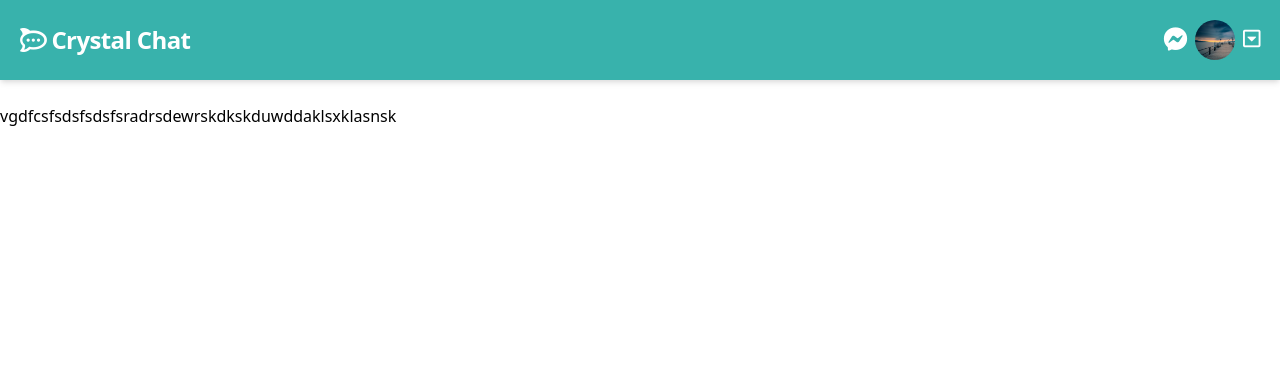
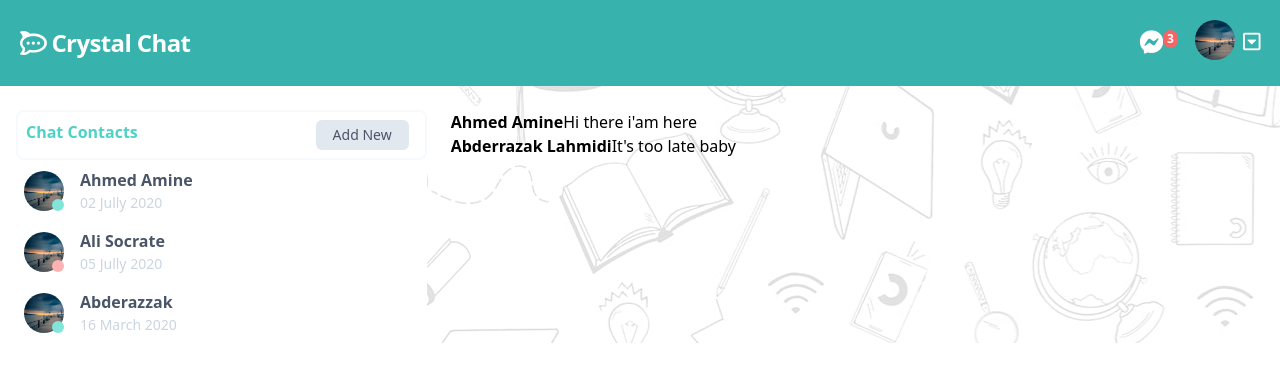
Before and after one commit to Hoummani/crystal-chat, a React (Create React App) app in the folder chat-ui/: page /home in a window 1280 px wide. Shown: the top 382 px of the page. Built offline with nearby package versions, Linux system fonts and the light colour scheme.

Commit message:
creating home components ui

```diff
--- /dev/null
+++ b/chat-ui/src/components/core/AccountDropDown.js
@@ -0,0 +1,77 @@
+/* eslint-disable jsx-a11y/anchor-is-valid */
+import React, { useState } from 'react';
+
+export function AccountDropDown() {
+
+  // states
+  const [isDroped, setIsDroped] = useState(false);
+  return (
+    <div
+      className="relative"
+      onMouseEnter={() => {
+        setIsDroped(true);
+      }}
+    >
+      <div
+        className="text-white ml-2 cursor-pointer"
+      >
+        <button
+          className="focus:outline-none"
+          type="button"
+          onClick={() => {
+            setIsDroped(!isDroped);
+          }}
+        >
+          <i
+            className="far fa-caret-square-down font-semibold text-xl tracking-tight"
+          />
+        </button>
+        <>
+          {isDroped ? (
+            <div
+              className="w-48 mt-2 py-2 shadow-md absolute right-0 bg-white rounded"
+              onMouseLeave={() => {
+                setIsDroped(false);
+              }}
+            >
+              <a
+                href="#"
+                className="block px-4 py-2 text-gray-700 font-bold text-sm
+                  hover:bg-teal-400 hover:text-white"
+              >
+                <i
+                  className="fas fa-user-circle text-gray-700 text-sm"
+                  style={{marginRight: '4px'}}
+                />
+                Profile
+              </a>
+              <a
+                href="#"
+                className="block px-4 py-2 text-gray-700 font-bold text-sm
+                  hover:bg-teal-400 hover:text-white"
+              >
+                <i
+                  className="fas fa-cog text-gray-700 text-sm hover:text-white"
+                  style={{marginRight: '4px'}}
+                />
+                Settings
+              </a>
+              <hr />
+              <a
+                href="#"
+                className="block px-4 py-2 text-gray-700 font-bold text-sm
+                  hover:bg-teal-400 hover:text-white"
+              >
+                <i
+                  className="fas fa-sign-out-alt text-gray-700 text-sm hover:text-white"
+                  style={{marginRight: '4px'}}
+                />
+                Logout
+              </a>
+          </div>
+          ) : null}
+        </>
+      </div>
+    </div>
+  )
+}
--- /dev/null
+++ b/chat-ui/src/components/home/ChatBox.js
@@ -0,0 +1,21 @@
+import React from 'react';
+
+export function ChatBox() {
+  return (
+    <div
+      className="md:col-span-2 p-6 bg-local"
+      style={{backgroundImage: "url('/img/bg_oc_things_grey.jpeg')"}}
+    >
+      <ul>
+        <li>
+          <strong>Ahmed Amine</strong>
+          <span>Hi there i'am here</span>
+        </li>
+        <li>
+          <strong>Abderrazak Lahmidi</strong>
+          <span>It's too late baby</span>
+        </li>
+      </ul>
+    </div>
+  )
+}
--- a/chat-ui/src/components/home/DashNavBar.js
+++ b/chat-ui/src/components/home/DashNavBar.js
@@ -1,6 +1,7 @@
 /* eslint-disable jsx-a11y/anchor-is-valid */
 import React from 'react';
 import { Link } from 'react-router-dom';
+import { AccountDropDown } from '../core/AccountDropDown';
 
 export function DashNavBar() {
   return (
@@ -18,25 +19,35 @@ export function DashNavBar() {
         </span>
       </div>
       <div className="flex justify-end items-center">
-        <a href="#" className="text-white mr-2">
+        <a href="#" className="text-white mr-8 relative">
           <span>
             <i
               className="fab fa-facebook-messenger font-semibold text-2xl tracking-tight"
             />
           </span>
+          <span
+            className="bg-red-500 text-xs text-white rounded-full px-1 font-bold absolute top-0"
+          >
+            3
+          </span>
         </a>
-        <div
-          className="text-sm w-10 h-10 leading-none
-            rounded-full bg-local bg-cover hidden md:inline-block"
-          style={{ backgroundImage: " url('/img/bg-1.jpg')" }}
-        />
-        <a href="#" className="text-white ml-2">
+        <div className="relative">
+          <div
+            className="text-sm w-10 h-10 leading-none
+              rounded-full bg-local bg-cover hidden md:inline-block"
+            style={{ backgroundImage: " url('/img/bg-1.jpg')" }}
+          />
+        </div>
+        {/**
+         * <a href="#" className="text-white ml-2">
           <span>
             <i
               className="far fa-caret-square-down font-semibold text-xl tracking-tight"
             />
           </span>
         </a>
+         */}
+        <AccountDropDown />
       </div>
     </nav>
   )
--- a/chat-ui/src/components/home/Home.js
+++ b/chat-ui/src/components/home/Home.js
@@ -1,12 +1,18 @@
 import React from 'react';
 import { DashNavBar } from './DashNavBar';
+import { MyFriends } from './MyFriends';
+import { ChatBox } from './ChatBox';
 
 export function Home() {
   return (
     <div className="home">
       <DashNavBar />
-      <br />
-      <p>vgdfcsfsdsfsdsfsradrsdewrskdkskduwddaklsxklasnsk</p>
+      <div
+        className="grid md:grid-cols-3"
+      >
+        <MyFriends />
+        <ChatBox />
+      </div>
     </div>
   );
 }
--- /dev/null
+++ b/chat-ui/src/components/home/MyFriends.js
@@ -0,0 +1,73 @@
+import React from 'react';
+
+export function MyFriends() {
+  return (
+    <div className="bg-white pt-6 pl-4">
+      <div
+        className="py-2 pl-2 flex justify-between border-gray-100 border-2 rounded-lg"
+      >
+        <div className="text-teal-400 text-md font-bold">Chat Contacts</div>
+        <button
+          type="button"
+          className="group py-1 px-4 mr-4 border border-transparent
+            text-sm leading-5 font-medium rounded-md text-gray-700
+            bg-gray-300 hover:bg-gray-400 focus:outline-none
+            focus:border-gray-400 focus:shadow-outline-gray
+            active:bg-gray-400 active:outline-none transition duration-150 ease-in-out"
+        >
+          Add New
+        </button>
+      </div>
+      <ul>
+        <li className="py-2 pl-2 cursor-pointer hover:bg-gray-100 rounded-lg">
+          <div className="flex justify-start items-center">
+            <div className="relative mr-4">
+              <div
+                className="text-sm w-10 h-10 leading-none
+                  rounded-full bg-local bg-cover"
+                style={{ backgroundImage: " url('/img/bg-1.jpg')" }}
+              />
+              <span className="absolute w-3 h-3 bg-teal-300 rounded-full bottom-0 right-0" />
+            </div>
+            <div className="">
+              <span className="block text-gray-700 text-md font-bold">Ahmed Amine</span>
+              <span className="block text-gray-400 text-sm">02 Jully 2020</span>
+            </div>
+          </div>
+        </li>
+        <li className="py-2 pl-2 cursor-pointer hover:bg-gray-100 rounded-lg">
+          <div className="flex justify-start items-center">
+            <div className="relative mr-4">
+              <div
+                className="text-sm w-10 h-10 leading-none
+                  rounded-full bg-local bg-cover"
+                style={{ backgroundImage: " url('/img/bg-1.jpg')" }}
+              />
+              <span className="absolute w-3 h-3 bg-red-300 rounded-full bottom-0 right-0" />
+            </div>
+            <div className="">
+              <span className="block text-gray-700 text-md font-bold">Ali Socrate</span>
+              <span className="block text-gray-400 text-sm">05 Jully 2020</span>
+            </div>
+          </div>
+        </li>
+        <li className="py-2 pl-2 cursor-pointer hover:bg-gray-100 rounded-lg">
+          <div className="flex justify-start items-center">
+            <div className="relative mr-4">
+              <div
+                className="text-sm w-10 h-10 leading-none
+                  rounded-full bg-local bg-cover"
+                style={{ backgroundImage: " url('/img/bg-1.jpg')" }}
+              />
+              <span className="absolute w-3 h-3 bg-teal-300 rounded-full bottom-0 right-0" />
+            </div>
+            <div className="">
+              <span className="block text-gray-700 text-md font-bold">Abderazzak</span>
+              <span className="block text-gray-400 text-sm">16 March 2020</span>
+            </div>
+          </div>
+        </li>
+      </ul>
+    </div>
+  )
+}
```
Also changed, not shown: chat-ui/src/components/core/Button.js (+15 -3 lines), chat-ui/src/components/home/MyAgendas.js (added, +18 -0 lines), chat-ui/public/img/bg_oc_things_grey.jpeg (added).
